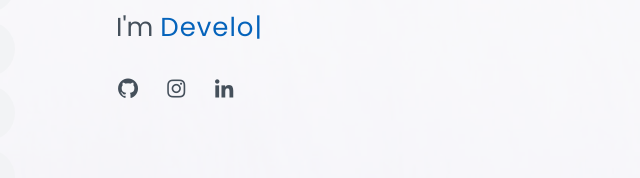
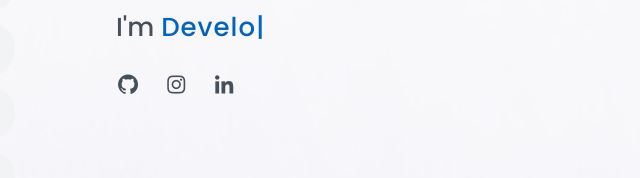
Before and after one commit to m2k6artworks/m2k6artworks.github.io, a plain HTML site: page index.html in a window 1280 px wide. Shown: the part 379-557 px from the top of the page, 56-696 px from the left. Drawn offline with nearby package versions, Linux system fonts and the light colour scheme.

Commit message:
Update hero heading

```diff
--- a/assets/css/style.css
+++ b/assets/css/style.css
@@ -303,14 +303,14 @@ h6 {
   color: #45505b;
 }
 
-#hero p {
+#hero h2 {
   color: #45505b;
   margin: 15px 0 0 0;
   font-size: 26px;
   font-family: "Poppins", sans-serif;
 }
 
-#hero p span {
+#hero h2 span {
   color: #0563bb;
   letter-spacing: 1px;
 }
@@ -342,7 +342,7 @@ h6 {
     line-height: 36px;
   }
 
-  #hero p {
+  #hero h2 {
     margin-top: 10px;
     font-size: 20px;
     line-height: 24px;
--- a/index.html
+++ b/index.html
@@ -69,7 +69,7 @@ Mata Kuliah : Pemrograman Web I
   <section id="hero" class="d-flex flex-column justify-content-center">
     <div class="container" data-aos="zoom-in" data-aos-delay="100">
       <h1>Khalil Gibran</h1>
-      <p>I'm <span class="typed" data-typed-items="Designer, Developer, Freelancer, Student"></span></p>
+      <h2>I'm <span class="typed" data-typed-items="Designer, Developer, Freelancer, Student"></span></h2>
       <div class="social-links">
         <a href="https://github.com/m2k6artworks" target="_blank" class="github"><i class="bx bxl-github"></i></a>
         <a href="https://instagram.com/m2k6.artworks" target="_blank" class="instagram"><i class="bx bxl-instagram"></i></a>
```
Also changed, not shown: 1 other file.
